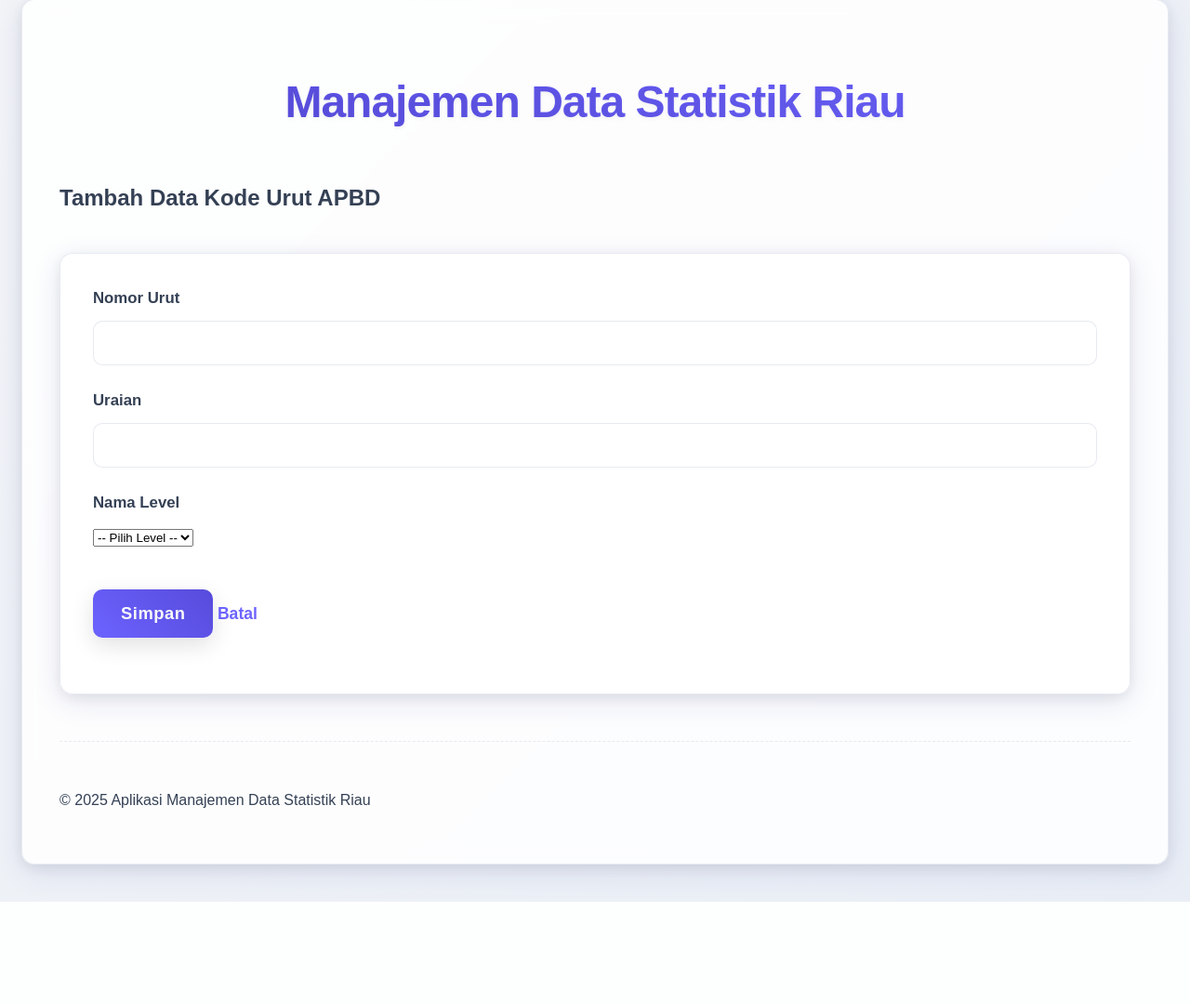
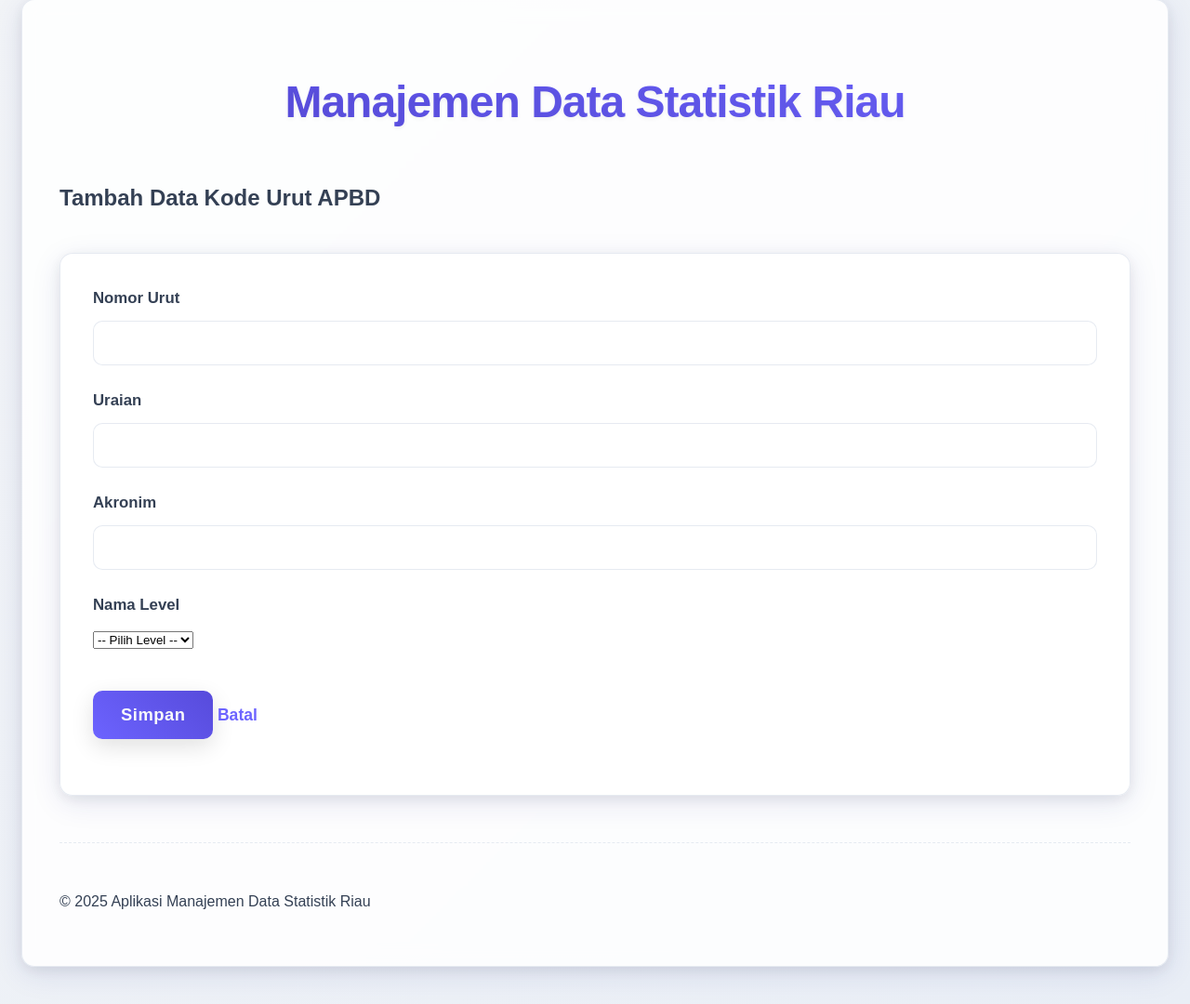
Before and after one commit to ayat7779/stat_provinsi_riau, a PHP site: page /pages/apbd-kode-urut/create.php in a window 1280 px wide. Shown: the part 41-1121 px from the top of the page at 93% size. Before the commit the page ends 1011 px from the top, so only its background shows below. Run offline with PHP 8.4, Linux system fonts and the light colour scheme; data comes from the database, SQL or seed files in the repository.

Commit message:
Mengupdate kode_urut dengan menambah akronim

```diff
--- a/pages/apbd-kode-urut/create.php
+++ b/pages/apbd-kode-urut/create.php
@@ -4,15 +4,18 @@ session_start();
 include '../../config/database.php';
 include '../../templates/header.php';
 
-$nourut_err = $uraian_err = $idkodelevel_err = "";
-$nourut = $uraian = $idkodelevel = "";
+// Initialize variables for error messages and form data
+$nourut_err = $uraian_err = $akronim_err = $idkodelevel_err = "";
+$nourut = $uraian = $akronim = $idkodelevel ="";
 
 $success_message = "";
 
+// Fetch all levels from the database
 $levels = [];
 $sql_levels = "SELECT id, nama_level, akronim FROM kode_level ORDER BY id ASC";
 $result_levels = $conn->query($sql_levels);
 
+// Check if the query was successful
 if ($result_levels) {
     while ($row = $result_levels->fetch_assoc()) {
         $levels[] = $row;
@@ -22,13 +25,7 @@ if ($result_levels) {
 }
 
 if ($_SERVER["REQUEST_METHOD"] == "POST") {
-
-    if (empty(trim($_POST["uraian"]))) {
-        $uraian_err = "<p class='error-message'>Uraian tidak boleh kosong.</p>";
-    } else {
-        $uraian = trim($_POST["uraian"]);
-    }
-
+    //Validate Nomor Urut
     if (empty(trim($_POST["no_urut"]))) {
         $nourut_err = "<p class='error-message'>Nomor Urut tidak boleh kosong.</p>";
     } else {
@@ -50,7 +47,19 @@ if ($_SERVER["REQUEST_METHOD"] == "POST") {
             $stmt->close();
         }
     }
-
+    //Validate Uraian
+    if (empty(trim($_POST["uraian"]))) {
+        $uraian_err = "<p class='error-message'>Uraian tidak boleh kosong.</p>";
+    } else {
+        $uraian = trim($_POST["uraian"]);
+    }
+    //Validate Akronim
+    if (empty(trim($_POST["akronim"]))) {
+        $akronim_err = "<p class='error-message'>Akronim tidak boleh kosong.</p>";
+    } else {
+        $akronim = trim($_POST["akronim"]);
+    }
+    //Validate Level
     if (empty(trim($_POST["id_kode_level"]))) {
         $idkodelevel_err = "<p class='error-message'>Level tidak boleh kosong.</p>";
     } elseif (!is_numeric(trim($_POST["id_kode_level"]))) {
@@ -58,22 +67,22 @@ if ($_SERVER["REQUEST_METHOD"] == "POST") {
     } else {
         $idkodelevel = (int)trim($_POST["id_kode_level"]);
     }
-
-    if (empty($nourut_err) && empty($uraian_err) && empty($idkodelevel_err)) {
-        $sql = "INSERT INTO kode_urut (no_urut, uraian, id_kode_level) VALUES (?, ?, ?)";
-
+    //Check for errors before inserting into database
+    if (empty($nourut_err) && empty($uraian_err) && empty($akronim_err) && empty($idkodelevel_err)) {
+        $sql = "INSERT INTO kode_urut (no_urut, uraian, akronim, id_kode_level) VALUES (?, ?, ?, ?)";
         if ($stmt = $conn->prepare($sql)) {
-            $stmt->bind_param("ssi", $param_nourut, $param_uraian, $param_idkodelevel);
+            $stmt->bind_param("sssi", $param_nourut, $param_uraian, $param_akronim, $param_idkodelevel);
 
             $param_nourut = $nourut;
             $param_uraian = $uraian;
+            $param_akronim = $akronim;
             $param_idkodelevel = $idkodelevel;
 
             if ($stmt->execute()) {
                 $success_message = "Data berhasil disimpan!";
-                $nourut = $uraian = $idkodelevel = "";
+                $nourut = $uraian = $akronim = $idkodelevel = "";
             } else {
-                echo "<p class='error-message'>Ada yang salah saat menyimpan data. Silakan coba lagi nanti: </p>". $stmt->error;
+                echo "<p class='error-message'>Ada yang salah saat menyimpan data. Silakan coba lagi nanti: </p>" . $stmt->error;
             }
             $stmt->close();
         }
@@ -107,6 +116,11 @@ if (!empty($success_message)): ?>
         <span class="error"><?php echo $uraian_err; ?></span>
     </div>
     <div>
+        <label>Akronim</label>
+        <input type="text" name="akronim" value="<?php echo htmlspecialchars($akronim); ?>">
+        <span class="error"><?php echo $akronim_err; ?></span>
+    </div>
+    <div>
         <label>Nama Level</label>
         <select name="id_kode_level">
             <option value="">-- Pilih Level --</option>
--- a/pages/apbd-kode-urut/read.php
+++ b/pages/apbd-kode-urut/read.php
@@ -4,7 +4,7 @@ session_start();
 include '../../config/database.php';
 include '../../templates/header.php';
 
-$sql = "SELECT ku.id, ku.no_urut, ku.uraian, kl.nama_level
+$sql = "SELECT ku.id, ku.no_urut, ku.uraian, kl.nama_level, ku.akronim
         FROM kode_urut ku
         INNER JOIN kode_level kl
         ON ku.id_kode_level = kl.id
@@ -43,6 +43,7 @@ if ($result->num_rows > 0):
                 <th style="display: none;">ID</th>
                 <th>Kode</th>
                 <th>Uraian</th>
+                <th>Akronim</th>
                 <th>Level</th>
                 <th>Aksi</th>
             </tr>
@@ -55,6 +56,7 @@ if ($result->num_rows > 0):
                     <td style="display: none;"><?php echo htmlspecialchars($row['id']); ?></td>
                     <td><?php echo htmlspecialchars($row['no_urut']); ?></td>
                     <td><?php echo htmlspecialchars($row['uraian']); ?></td>
+                    <td><?php echo htmlspecialchars($row['akronim']); ?></td>
                     <td><?php echo htmlspecialchars($row['nama_level']); ?></td>
                     <td class="actions">
                         <a href="update.php?id=<?php echo htmlspecialchars($row['id']); ?>" class="edit">Edit</a>
```
Also changed, not shown: pages/apbd-kode-urut/update.php (+36 -17 lines).
